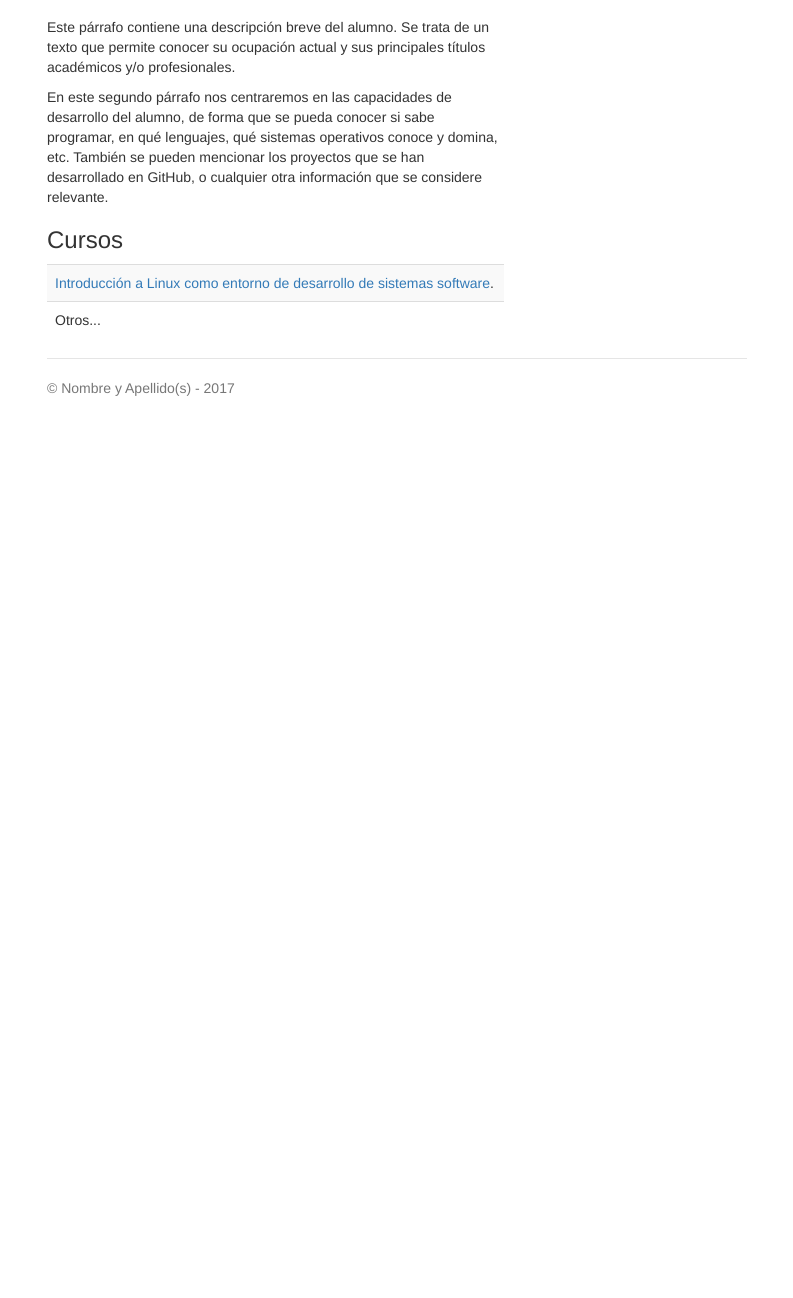
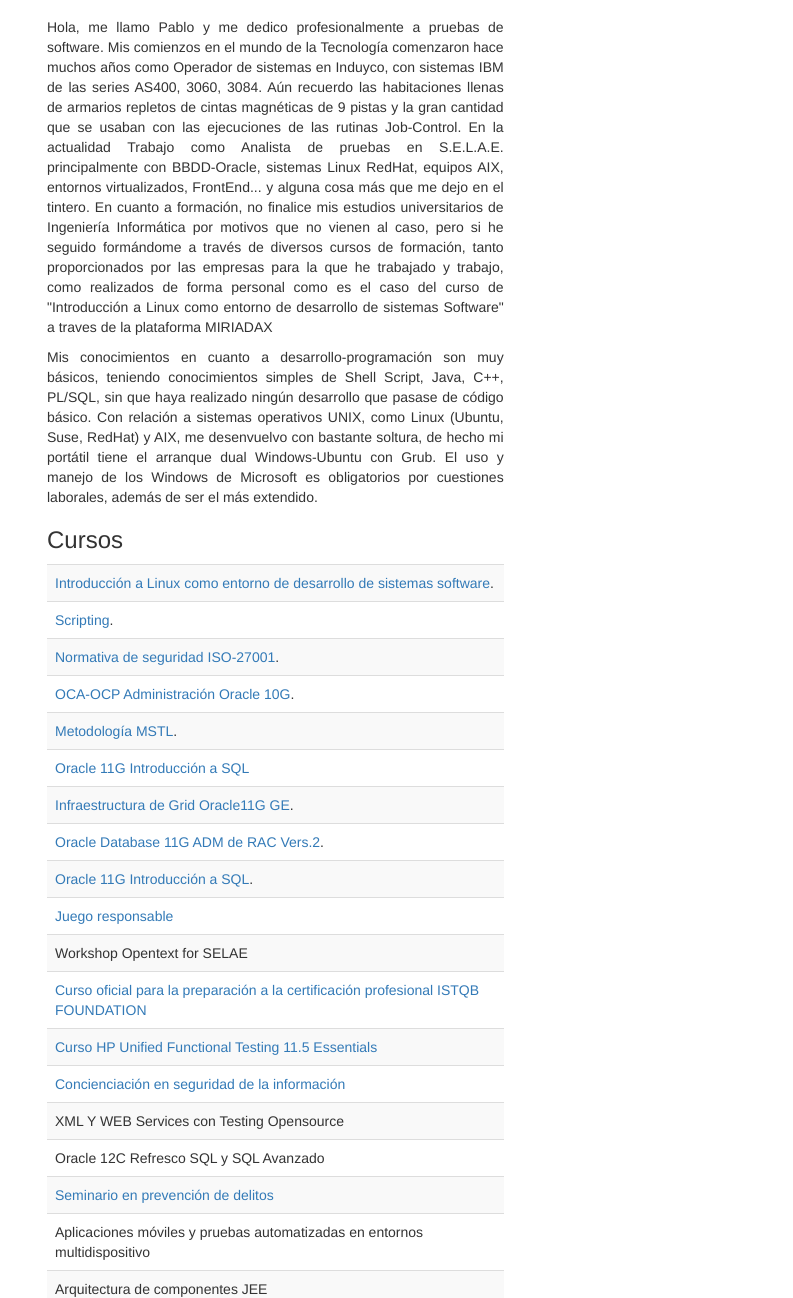
Before and after one commit to pricomartin/pricomartin.github.io, a plain HTML site: page index.html in a window 1280 px wide. Shown: the part 234-1532 px from the top of the page, without its empty margins (243-1036 px from the left). Before the commit the page ends 800 px from the top, so only its background shows below. Drawn offline with nearby package versions, Linux system fonts and the light colour scheme.

Commit message:
Versión 1.0 Proyecto final MOOC:Introducción a Linux como entorno de desarrollo de sistemas

```diff
--- a/index.html
+++ b/index.html
@@ -5,10 +5,10 @@
     <meta charset="utf-8">
     <meta name="description" content="Página de ejemplo del MOOC de LINUX - UPM.">
     <!--Sustituir por los datos del alumno-->
-    <meta name="author" content="Nombre y Apellido(s)">
+    <meta name="author" content="Pablo Rico Martín">
 
     <!--Sustituir por los datos del alumno-->
-    <title>Nombre y Apellido(s)</title>
+    <title>Pablo Rico Martin</title>
 
     <link href="css/bootstrap.min.css" rel="stylesheet">
     <link href="css/style.css" rel="stylesheet">
@@ -17,45 +17,82 @@
   <body>
     <div class="container header-bar">
       <!--Sustituir por los datos del alumno-->
-      <h3>Nombre y Apellido(s) <span><img style="width: 214px; height: 164px;" class='img-circle' alt="Nombre y Apellido(s)" src="img/foto.png" align="right"></span></h3>
+      <h3>Pablo Rico Martín<span><img style="width: 214px; height: 164px;" class='img-square' alt="Nombre y Apellido(s)" src="img/foto.png" align="right"></span></h3>
       <p>
         <!--Sustituir por los datos del alumno-->
-        Posición<br>
-        Departamento<br>
-        Organización
+        Analísta<br>
+        Test<br>
+        S.E.L.A.E.
       </p>
       <address>
         <!--Sustituir por los datos del alumno-->
-        <span class='glyphicon glyphicon-pencil'></span> correo [at] dominio <br>
+        <span class='glyphicon glyphicon-pencil'></span> pablo.rico@selae.es <br>
       </address>
 
       <!--Sustituir por los datos del alumno-->
       <p><a href="http://twitter.com/usuario" target="blank"><img src="img/twitter-icon.jpg" width=25></a>
       <!--Sustituir por los datos del alumno-->
-      <a href="http://github.com/usuario" target="blank"><img src="img/github-icon.png" width=25></a>
+      <a href="https://github.com/pricomartin" target="blank"><img src="img/github-icon.png" width=25></a>
       <!--Sustituir por los datos del alumno-->
-      <a href="https://es.linkedin.com/in/usuario" target="blank"><img src="img/linkedin-icon.png" width=25></a>
+      <a href="http://www.linkedin.com/in/pablo-rico-1b02a778" target="blank"><img src="img/linkedin-icon.png" width=25></a>
     </div>
 
     <div class="container">
       <div class='row'>
         <div class='col-sm-8'>
           <br>
-          <p>Este párrafo contiene una descripción breve del alumno. Se trata de un texto que permite conocer su ocupación actual y sus principales títulos académicos y/o profesionales.  </p>
+		  <!--<DIV align="center">-->
 
-          <p>En este segundo párrafo nos centraremos en las capacidades de desarrollo del alumno, de forma que se pueda conocer si sabe programar, en qué lenguajes, qué sistemas operativos conoce y domina, etc. También se pueden mencionar los proyectos que se han desarrollado en GitHub, o cualquier otra información que se considere relevante.</p>
+		  <p align="justify"> Hola, me llamo Pablo y me dedico profesionalmente a pruebas de software.
+			 Mis comienzos en el mundo de la Tecnología comenzaron hace muchos años
+			 como Operador de sistemas en Induyco, con sistemas IBM de las series AS400,
+			 3060, 3084. Aún recuerdo las habitaciones llenas de armarios repletos de cintas
+			 magnéticas de 9 pistas y la gran cantidad que se usaban con las ejecuciones
+			 de las rutinas Job-Control.
+			 En la actualidad Trabajo como Analista de pruebas en S.E.L.A.E. principalmente
+			 con BBDD-Oracle, sistemas Linux RedHat, equipos AIX, entornos virtualizados, FrontEnd...
+			 y alguna cosa más que me dejo en el tintero.
+			 En cuanto a formación, no finalice mis estudios universitarios de Ingeniería Informática
+			 por motivos que no vienen al caso, pero si he seguido formándome a través de diversos cursos
+			 de formación, tanto proporcionados por las empresas para la que he trabajado y trabajo, como
+			 realizados de forma personal como es el caso del curso de "Introducción a Linux como entorno
+			 de desarrollo de sistemas Software" a traves de la plataforma MIRIADAX</p>
+
+          <p align="justify">Mis conocimientos en cuanto a desarrollo-programación son muy básicos, teniendo conocimientos
+			 simples de Shell Script, Java, C++, PL/SQL, sin que haya realizado ningún desarrollo que pasase de
+		     código básico. Con relación a sistemas operativos UNIX, como Linux (Ubuntu, Suse, RedHat) y AIX,
+		     me desenvuelvo con bastante soltura, de hecho mi portátil tiene el arranque dual Windows-Ubuntu con Grub.
+		     El uso y manejo de los Windows de Microsoft es obligatorios por cuestiones laborales, además de ser el más extendido.</p>
+		  <!--</DIV>-->
 
           <h3>Cursos</h3>
           <table class='table table-striped'>
             <tr><td><a href="https://www.miriadax.net" target="blank">Introducción a Linux como entorno de desarrollo de sistemas software</a>.</td></tr>
-            <tr><td>Otros...</td></tr>
+			<tr><td><a href="http://www.criteria.es/" target="blank">Scripting</a>.</td></tr
+			<tr><td><a href="http://www.selae.es/es/web-corporativa" target="blank">Normativa de seguridad ISO-27001</a>.</td></tr>
+			<tr><td><a href="http://www.lasfor.com" target="blank"> OCA-OCP Administración Oracle 10G</a>.</td></tr>
+			<tr><td><a href="https://www.entelgy.com/" target="blank">Metodología MSTL</a>.</td></tr>
+			<tr><td><a href="AMYC 2000 SL" target="blank">Oracle 11G Introducción a SQL</tr>
+			<tr><td><a href="AMYC 2000 SL" target="blank">Infraestructura de Grid Oracle11G GE</a>.</td></tr>
+			<tr><td><a href="AMYC 2000 SL" target="blank">Oracle Database 11G ADM de RAC Vers.2</a>.</td></tr>
+			<tr><td><a href="AMYC 2000 SL" target="blank">Oracle 11G Introducción a SQL</a>.</td></tr>
+            <tr><td><a href="http://www.selae.es/es/web-corporativa" target="blank">Juego responsable</td></tr>
+			<tr><td>Workshop Opentext for SELAE</td></tr>
+			<tr><td><a href="http://www.mtp.es" target="blank">Curso oficial para la preparación a la certificación profesional ISTQB FOUNDATION</td></tr>
+			<tr><td><a href="https://www8.hp.com/es/es/software-solutions/enterprise-software-education-services/training-courses.html" target="blank">Curso HP Unified Functional Testing 11.5 Essentials</td></tr>
+			<tr><td><a href="http://www.selae.es/es/web-corporativa" target="blank">Concienciación en seguridad de la información</td></tr>
+			<tr><td>XML Y WEB Services con Testing Opensource</td></tr>
+			<tr><td>Oracle 12C Refresco SQL y SQL Avanzado</td></tr>
+			<tr><td><a href="http://www.selae.es/es/web-corporativa" target="blank">Seminario en prevención de delitos</td></tr>
+			<tr><td>Aplicaciones móviles y pruebas automatizadas en entornos multidispositivo</td></tr>
+			<tr><td>Arquitectura de componentes JEE</td></tr>
           </table>
         </div>
       </div>
 
       <footer class="footer">
         <!--Sustituir por los datos del alumno-->
-        <p>&copy; Nombre y Apellido(s) - 2017</p>
+        <p>&copy; Pablo Rico Martin - 2018</p>
       </footer>
 
     </div>
```
